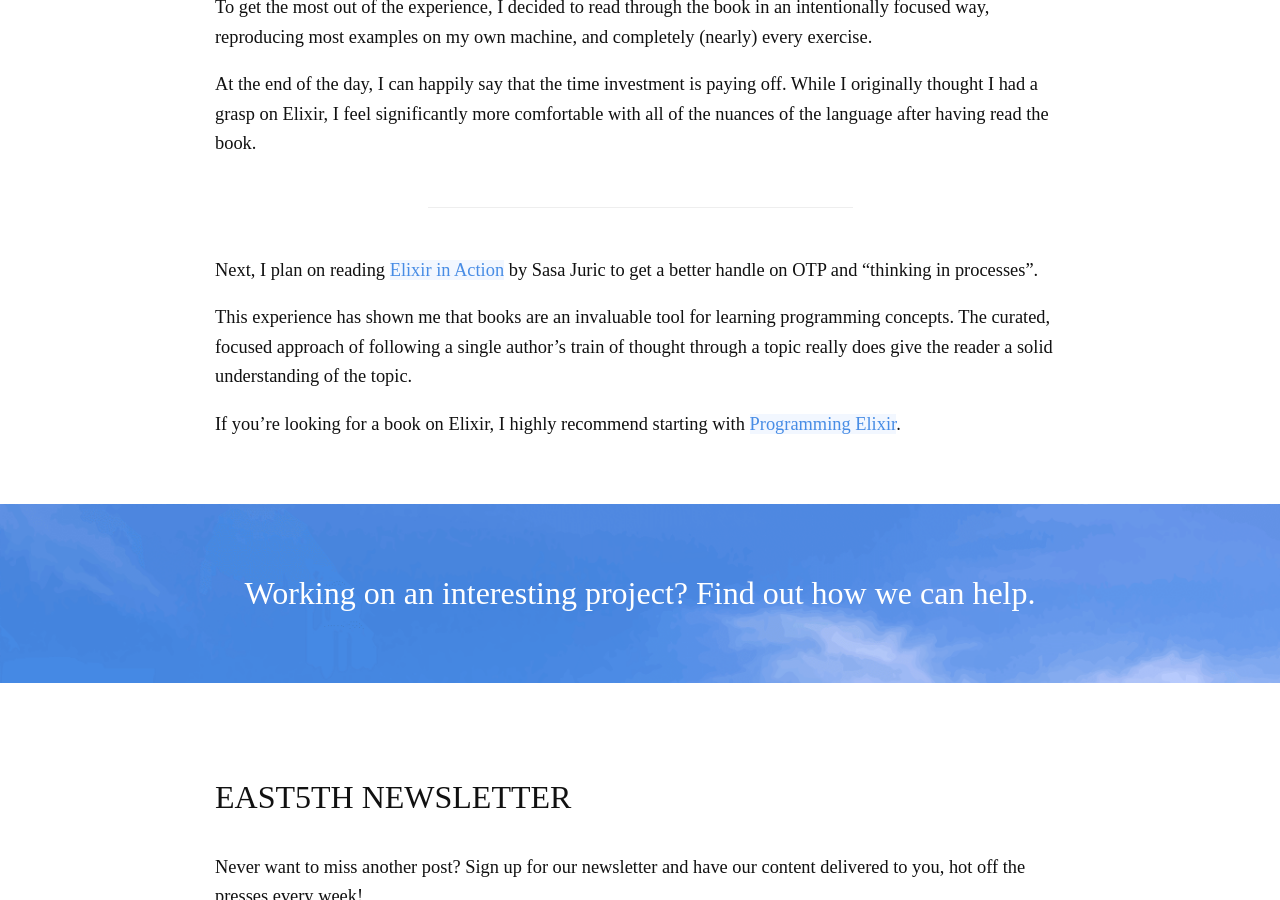
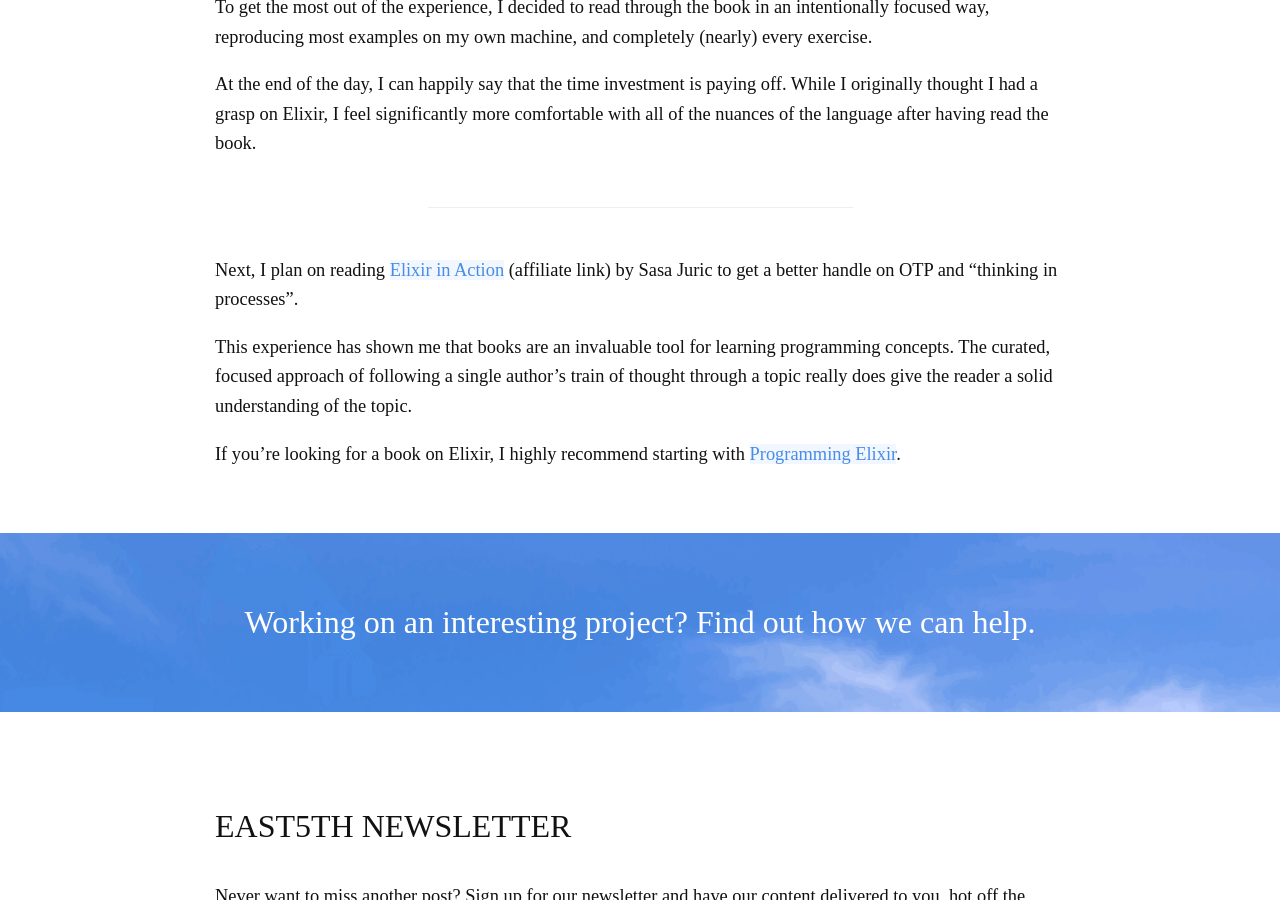
Before and after one commit to pcorey/pcorey.github.io, a Jekyll site: the page built from _posts/2016-12-19-intentionally-learning-elixir.markdown, in a window 1280 px wide and 900 px high, scrolled down 875 px. Built offline with Jekyll 4.4.1, drawn with Linux system fonts in a browser that asks for light colours; nearby versions of some CDN libraries; comment, search, counter and statistics services are not loaded.

Commit message:
Added affiliate link

```diff
--- a/_posts/2016-12-19-intentionally-learning-elixir.markdown
+++ b/_posts/2016-12-19-intentionally-learning-elixir.markdown
@@ -25,7 +25,7 @@
 
 ----
 
-Next, I plan on reading [Elixir in Action](https://www.manning.com/books/elixir-in-action) by Sasa Juric to get a better handle on OTP and “thinking in processes”.
+Next, I plan on reading [Elixir in Action](https://www.amazon.com/gp/product/161729201X/ref=as_li_tl?ie=UTF8&camp=1789&creative=9325&creativeASIN=161729201X&linkCode=as2&tag=east5th-20&linkId=dd2daa7abd7f7563c5334d2be95ba335) (affiliate link) by Sasa Juric to get a better handle on OTP and “thinking in processes”.
 
 This experience has shown me that books are an invaluable tool for learning programming concepts. The curated, focused approach of following a single author’s train of thought through a topic really does give the reader a solid understanding of the topic.
 
```
